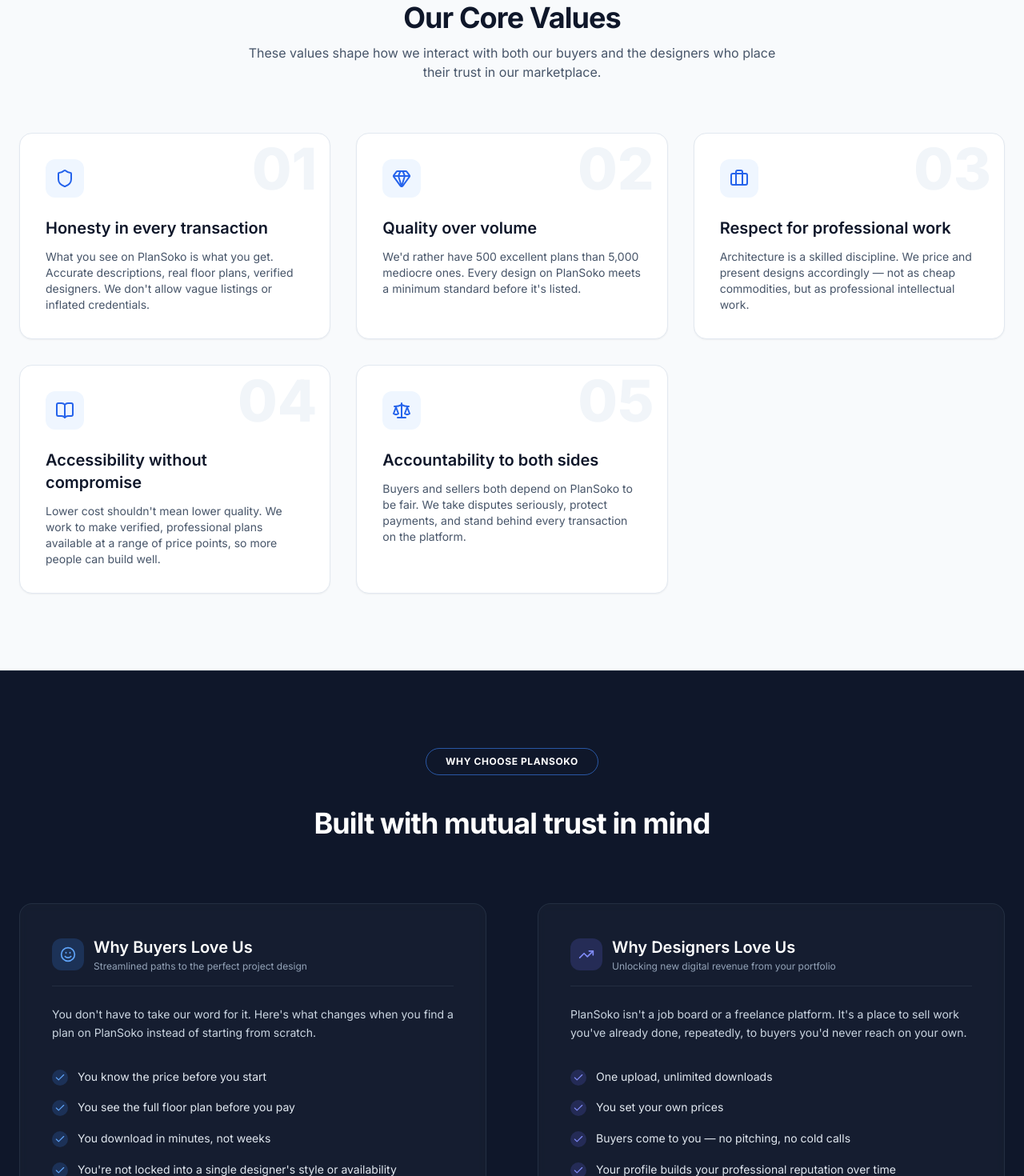
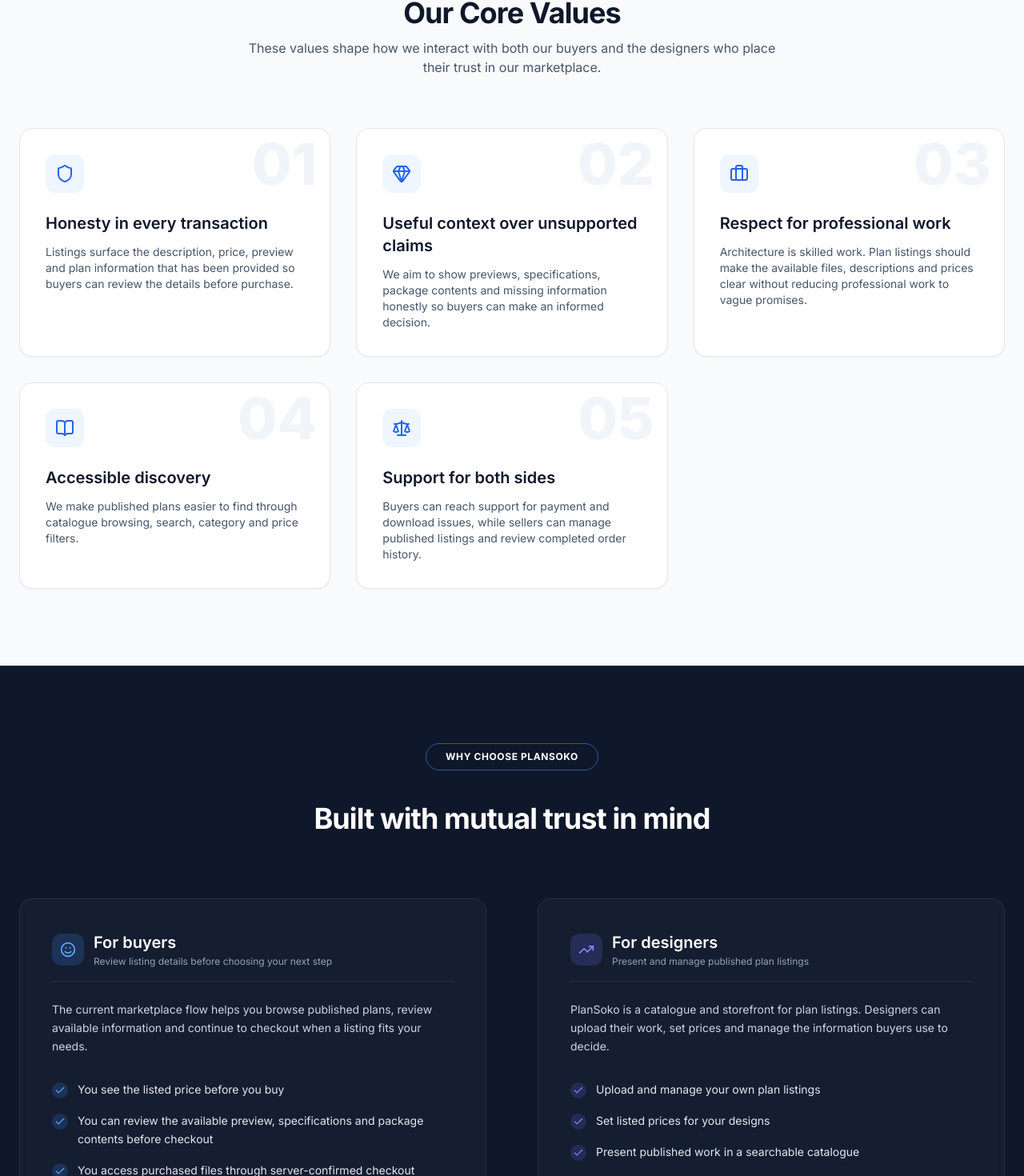
Before and after one commit to Ndurya1/house-design-marketplace, a React (Vite) app in the folder frontend/PlanClient/: page /about in a window 1280 px wide. Shown: the part 2076-3546 px from the top of the page at 80% size. Built offline with nearby package versions, Linux system fonts and the light colour scheme; no server answers.

Commit message:
feat(frontend): align public marketing copy

```diff
--- a/frontend/PlanClient/src/pages/AboutPage.jsx
+++ b/frontend/PlanClient/src/pages/AboutPage.jsx
@@ -30,51 +30,50 @@
   const navigate = useNavigate();
 
   const buyerPoints = [
-    "You know the price before you start",
-    "You see the full floor plan before you pay",
-    "You download in minutes, not weeks",
-    "You're not locked into a single designer's style or availability",
-    "Your payment is protected until your download is confirmed"
+    "You see the listed price before you buy",
+    "You can review the available preview, specifications and package contents before checkout",
+    "You access purchased files through server-confirmed checkout",
+    "You can browse multiple published plans and designers in one catalogue",
+    "You can contact support about payment, download or expired-session problems"
   ];
 
   const designerPoints = [
-    "One upload, unlimited downloads",
-    "You set your own prices",
-    "Buyers come to you — no pitching, no cold calls",
-    "Your profile builds your professional reputation over time",
-    "Payments are processed securely and transferred to you directly",
-    "Your portfolio is always live, always searchable"
+    "Upload and manage your own plan listings",
+    "Set listed prices for your designs",
+    "Present published work in a searchable catalogue",
+    "Review completed sales in your seller order history",
+    "Build your catalogue over time"
   ];
 
   const values = [
     {
       number: "01",
       title: "Honesty in every transaction",
-      description: "What you see on PlanSoko is what you get. Accurate descriptions, real floor plans, verified designers. We don't allow vague listings or inflated credentials.",
+      description: "Listings surface the description, price, preview and plan information that has been provided so buyers can review the details before purchase.",
       icon: Shield
     },
     {
       number: "02",
-      title: "Quality over volume",
-      description: "We'd rather have 500 excellent plans than 5,000 mediocre ones. Every design on PlanSoko meets a minimum standard before it's listed.",
+      title: "Useful context over unsupported claims",
+      description: "We aim to show previews, specifications, package contents and missing information honestly so buyers can make an informed decision.",
       icon: Gem
     },
     {
       number: "03",
       title: "Respect for professional work",
-      description: "Architecture is a skilled discipline. We price and present designs accordingly — not as cheap commodities, but as professional intellectual work.",
+      description: "Architecture is skilled work. Plan listings should make the available files, descriptions and prices clear without reducing professional work to vague promises.",
       icon: Briefcase
     },
     {
       number: "04",
-      title: "Accessibility without compromise",
-      description: "Lower cost shouldn't mean lower quality. We work to make verified, professional plans available at a range of price points, so more people can build well.",
+      title: "Accessible discovery",
+      description: "We make published plans easier to find through catalogue browsing, search, category and price filters.",
       icon: BookOpen
     },
     {
       number: "05",
-      title: "Accountability to both sides",
-      description: "Buyers and sellers both depend on PlanSoko to be fair. We take disputes seriously, protect payments, and stand behind every transaction on the platform.",
+      title: "Support for both sides",
+      description: "Buyers can reach support for payment and download issues, while sellers can manage published listings and review completed order history.",
       icon: Scale
     }
   ];
@@ -156,10 +155,10 @@
               </h2>
               <div className="space-y-4 text-blue-100 leading-relaxed text-sm md:text-base">
                 <p>
-                  PlanSoko gives buyers a single place to browse, compare, and purchase verified architectural plans — with transparent pricing, floor plans included, and instant downloads.
+                  PlanSoko gives buyers a single place to browse, filter and purchase published architectural plans — with listed prices, previews and available specifications or package contents.
                 </p>
                 <p>
-                  For designers, it's a professional storefront. Upload your plans, set your price, and reach buyers you'd never find through referrals alone. You earn every time someone purchases your work.
+                  For designers, it's a public storefront. Upload plans, set prices and manage listings; completed sales appear in seller order history.
                 </p>
               </div>
             </div>
@@ -167,7 +166,7 @@
               <span className="font-sans font-semibold text-white bg-white/15 px-3 py-1 rounded-full text-xs">
                 The Solution
               </span>
-              <p className="font-semibold text-white text-sm">No middlemen. No ambiguity. Just plans, and the professionals.</p>
+              <p className="font-semibold text-white text-sm">A marketplace for plan listings and the professionals who create them.</p>
             </div>
           </div>
         </div>
@@ -192,7 +191,7 @@
                     Architectural accessibility
                   </h3>
                   <p className="font-sans text-slate-600 text-sm md:text-base leading-relaxed">
-                    To make quality architectural plans accessible to anyone building in East Africa — and to give the designers who create them a reliable way to earn from their work.
+                    To make published architectural plans easier to discover for buyers in East Africa — and to give the designers who create them a clear place to present their work.
                   </p>
                 </div>
               </CardContent>
@@ -290,12 +289,12 @@
                   <Smile className="w-5 h-5" />
                 </div>
                 <div>
-                  <h3 className="font-sans text-xl font-semibold">Why Buyers Love Us</h3>
-                  <p className="text-xs text-slate-400 mt-0.5">Streamlined paths to the perfect project design</p>
+                  <h3 className="font-sans text-xl font-semibold">For buyers</h3>
+                  <p className="text-xs text-slate-400 mt-0.5">Review listing details before choosing your next step</p>
                 </div>
               </div>
               <p className="text-slate-300 text-sm leading-relaxed mb-8">
-                You don't have to take our word for it. Here's what changes when you find a plan on PlanSoko instead of starting from scratch.
+                The current marketplace flow helps you browse published plans, review available information and continue to checkout when a listing fits your needs.
               </p>
               <ul className="space-y-4">
                 {buyerPoints.map((pt, i) => (
@@ -316,12 +315,12 @@
                   <TrendingUp className="w-5 h-5" />
                 </div>
                 <div>
-                  <h3 className="font-sans text-xl font-semibold">Why Designers Love Us</h3>
-                  <p className="text-xs text-slate-400 mt-0.5">Unlocking new digital revenue from your portfolio</p>
+                  <h3 className="font-sans text-xl font-semibold">For designers</h3>
+                  <p className="text-xs text-slate-400 mt-0.5">Present and manage published plan listings</p>
                 </div>
               </div>
               <p className="text-slate-300 text-sm leading-relaxed mb-8">
-                PlanSoko isn't a job board or a freelance platform. It's a place to sell work you've already done, repeatedly, to buyers you'd never reach on your own.
+                PlanSoko is a catalogue and storefront for plan listings. Designers can upload their work, set prices and manage the information buyers use to decide.
               </p>
               <ul className="space-y-4">
                 {designerPoints.map((pt, i) => (
@@ -351,13 +350,13 @@
                 Ready to find your plan?
               </h3>
               <p className="text-slate-300 text-sm md:text-base leading-relaxed mb-8">
-                Browse hundreds of verified designs — filtered by type, size, and style. Download the moment you're ready.
+                Browse published house plans with search, category and price filters. Review the available details before you decide.
               </p>
             </div>
             <div>
               <Button
                 size="lg"
-                onClick={() => navigate('/plans/Bungalows')}
+                onClick={() => navigate('/plans')}
                 className={`${publicPrimaryAction} gap-2 group`}
               >
                 Browse House Plans <ArrowRight className="w-4 h-4 group-hover:translate-x-1 transition-transform" />
@@ -375,7 +374,7 @@
                 Ready to list your work?
               </h3>
               <p className="text-blue-100 text-sm md:text-base leading-relaxed mb-8">
-                Join a growing community of professional designers selling on PlanSoko. Setup takes minutes.
+                Create a seller account to upload and manage your plan listings.
               </p>
             </div>
             <div>
--- a/frontend/PlanClient/src/pages/HomePage.jsx
+++ b/frontend/PlanClient/src/pages/HomePage.jsx
@@ -1,6 +1,6 @@
 import { useEffect, useState } from 'react';
 import { ArrowUpRight, ChevronDown } from 'lucide-react';
-import { useNavigate } from 'react-router-dom';
+import { Link, useNavigate } from 'react-router-dom';
 import { getCategories } from '@/api';
 import Header from '@/components/Header';
 import Footer from '@/components/Footer';
@@ -21,7 +21,7 @@
 ];
 
 const faqs = [
-  ['Can I browse before creating an account?', 'Yes. The catalogue is open to browse. An account is needed when you purchase or list a design.'],
+  ['Can I browse before creating an account?', 'Yes. The catalogue is open to browse and guest checkout is available. A seller account is required to list a design.'],
   ['What comes with a plan?', 'Each listing explains its included files and the format you receive. Check the plan details before purchasing.'],
   ['Can designers sell their existing work?', 'Yes. Designers can create a storefront, upload their own plans, and set a price for each design.'],
 ];
@@ -49,7 +49,7 @@
            <div className="mx-auto flex min-h-[680px] max-w-7xl items-end px-5 pb-20 pt-32 sm:px-8 md:min-h-[760px] md:pb-28 lg:px-12">
             <div className="max-w-2xl">
               <h1 className="max-w-xl text-5xl font-extrabold leading-[.98] tracking-[-.04em] sm:text-6xl lg:text-8xl">Start with a plan worth building.</h1>
-              <p className="mt-7 max-w-lg text-base leading-7 text-slate-200 sm:text-lg">Browse house plans drawn for the way people build and live here. Compare the details, choose your direction, and move forward with confidence.</p>
+              <p className="mt-7 max-w-lg text-base leading-7 text-slate-200 sm:text-lg">Browse published house plans, review the details available for each listing, and choose your next direction with clearer information.</p>
 
               <div className="mt-9 flex flex-col gap-3 sm:flex-row">
                  <Button onClick={() => navigate('/plans')} className={publicPrimaryAction}>Browse house plans <ArrowUpRight className="ml-2 h-4 w-4" />
@@ -66,7 +66,7 @@
       </section>
 
       <section className="border-b border-slate-200 bg-white px-5 py-10 sm:px-8 lg:px-12">
-        <div className="mx-auto grid max-w-7xl gap-8 md:grid-cols-3">{[['01', 'Clear pricing', 'See the price before you start a conversation.'], ['02', 'Useful previews', 'Understand the spaces before you commit.'], ['03', 'Made for this region', 'Find designs shaped around local plots and living.']].map(([number,title,copy]) =>
+        <div className="mx-auto grid max-w-7xl gap-8 md:grid-cols-3">{[['01', 'Clear pricing', 'See the listed price before you decide.'], ['02', 'Useful previews', 'Review the available preview before you commit.'], ['03', 'Plan information', 'Check specifications and package contents when a listing provides them.']].map(([number,title,copy]) =>
           <div key={number} className="flex gap-4 border-l border-slate-200 pl-5">
           <span className="font-mono text-xs text-blue-600">{number}</span>
           <div>
@@ -108,7 +108,7 @@
             <h2 className="mt-3 text-4xl font-bold tracking-tight sm:text-5xl">Less searching. More building.</h2>
             <p className="mt-6 max-w-md text-base leading-7 text-slate-600">A good plan should make the next decision easier. PlanSoko brings the drawings, details, and people behind them into one considered place.</p>
           </div>
-            <div className="divide-y divide-slate-200 border-y border-slate-200">{[['01','Plans with context','Know what is included before payment.'],['02','A direct path to the designer','Ask the right questions when the details matter.'],['03','A useful starting point','Take a selected plan into the next professional conversation.']].map(([number,title,copy]) => <div key={number} className="grid gap-4 py-6 sm:grid-cols-[48px_1fr] sm:gap-6">
+            <div className="divide-y divide-slate-200 border-y border-slate-200">{[['01','Plans with context','Know what is included before payment.'],['02','A clearer next step','Take a selected plan into your next professional conversation.'],['03','A useful starting point','Use the listing details to decide what to ask next.']].map(([number,title,copy]) => <div key={number} className="grid gap-4 py-6 sm:grid-cols-[48px_1fr] sm:gap-6">
               <span className="font-mono text-xs text-blue-600">{number}</span>
               <div>
                 <h3 className="text-lg font-semibold">{title}</h3>
@@ -137,7 +137,7 @@
           <div>
             <p className="text-xs font-semibold uppercase tracking-[.2em] text-blue-600">For designers</p>
             <h2 className="mt-3 max-w-lg text-4xl font-bold tracking-tight sm:text-5xl">Bring your house plans to more buyers.</h2>
-            <p className="mt-6 max-w-lg text-base leading-7 text-slate-600">Create a storefront for your existing house plans. Set your price, describe the work, and let the right buyer find it.</p>
+            <p className="mt-6 max-w-lg text-base leading-7 text-slate-600">Create a public storefront for your existing house plans. Set your price, describe the work, and present your published plans in the catalogue.</p>
             <Button onClick={() => navigate('/signUp')} className={`${publicPrimaryAction} mt-8`}>Create your designer profile <ArrowUpRight className="ml-2 h-4 w-4" /></Button>
             </div>
             <div className="relative overflow-hidden rounded-2xl bg-blue-700 p-8 text-white sm:p-12">
@@ -157,7 +157,7 @@
               <button type="button" onClick={() => setOpenFaq(openFaq === index ? null : index)} aria-expanded={openFaq === index} aria-controls={`home-faq-${index}`} className="flex min-h-16 w-full items-center justify-between gap-5 py-4 text-left text-base font-semibold focus-visible:outline-none focus-visible:ring-2 focus-visible:ring-primary">{question}<ChevronDown className={`h-5 w-5 shrink-0 text-slate-400 transition-transform motion-reduce:transition-none ${openFaq === index ? 'rotate-180' : ''}`} />
               </button>
               {openFaq === index && <p id={`home-faq-${index}`} className="max-w-2xl pb-5 pr-8 text-sm leading-6 text-slate-600">{answer}</p>}
-              </div>)}</div></div>
+              </div>)}</div><Link to="/help" className="mt-6 inline-flex text-sm font-semibold text-blue-700 underline">Need payment, download or order help?</Link></div>
         </section>
 
     </main>
```
Also changed, not shown: 1 other file (tests, documents, lock files or other folders).
